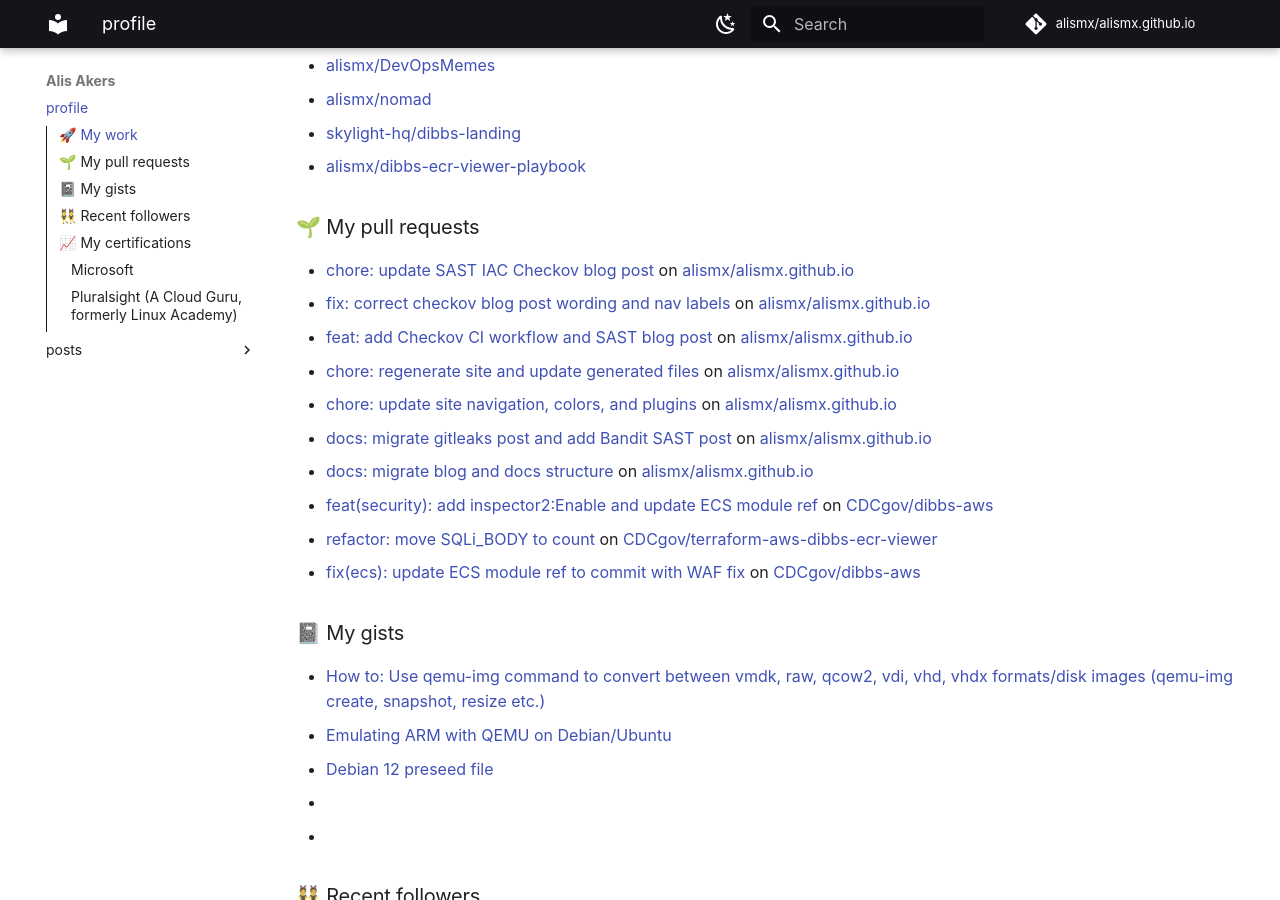
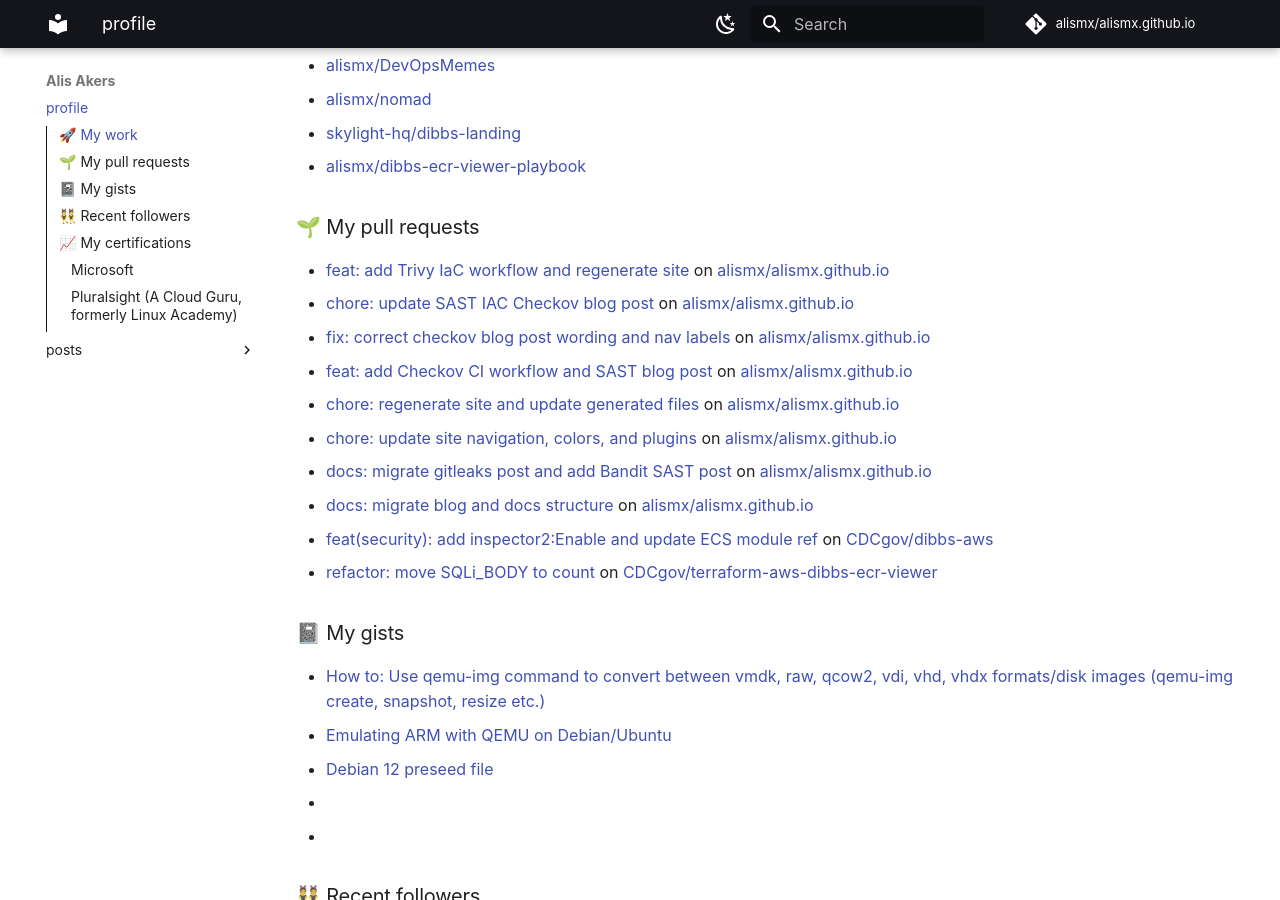
Before and after one commit to alismx/alismx.github.io, an MkDocs documentation site: the page built from docs/index.md, in a window 1280 px wide and 900 px high, scrolled down 862 px. Built offline with MkDocs 1.6.1 and Material for MkDocs 9.7.7, drawn with Linux system fonts in a browser that asks for light colours; plug-ins that fetch from the network failed and are left out; comment, search, counter and statistics services are not loaded.

Commit message:
Update generated files

```diff
--- a/docs/index.md
+++ b/docs/index.md
@@ -28,6 +28,7 @@ I'm Alis, a DevOps engineer passionate about open-source, cloud-native technolog
 
 ### 🌱 My pull requests
 
+- [feat: add Trivy IaC workflow and regenerate site](https://github.com/alismx/alismx.github.io/pull/19) on [alismx/alismx.github.io](https://github.com/alismx/alismx.github.io)
 - [chore: update SAST IAC Checkov blog post](https://github.com/alismx/alismx.github.io/pull/18) on [alismx/alismx.github.io](https://github.com/alismx/alismx.github.io)
 - [fix: correct checkov blog post wording and nav labels](https://github.com/alismx/alismx.github.io/pull/17) on [alismx/alismx.github.io](https://github.com/alismx/alismx.github.io)
 - [feat: add Checkov CI workflow and SAST blog post](https://github.com/alismx/alismx.github.io/pull/16) on [alismx/alismx.github.io](https://github.com/alismx/alismx.github.io)
@@ -37,7 +38,6 @@ I'm Alis, a DevOps engineer passionate about open-source, cloud-native technolog
 - [docs: migrate blog and docs structure](https://github.com/alismx/alismx.github.io/pull/12) on [alismx/alismx.github.io](https://github.com/alismx/alismx.github.io)
 - [feat(security): add inspector2:Enable and update ECS module ref](https://github.com/CDCgov/dibbs-aws/pull/97) on [CDCgov/dibbs-aws](https://github.com/CDCgov/dibbs-aws)
 - [refactor: move SQLi_BODY to count](https://github.com/CDCgov/terraform-aws-dibbs-ecr-viewer/pull/56) on [CDCgov/terraform-aws-dibbs-ecr-viewer](https://github.com/CDCgov/terraform-aws-dibbs-ecr-viewer)
-- [fix(ecs): update ECS module ref to commit with WAF fix](https://github.com/CDCgov/dibbs-aws/pull/96) on [CDCgov/dibbs-aws](https://github.com/CDCgov/dibbs-aws)
 
 ### 📓 My gists
 
```
